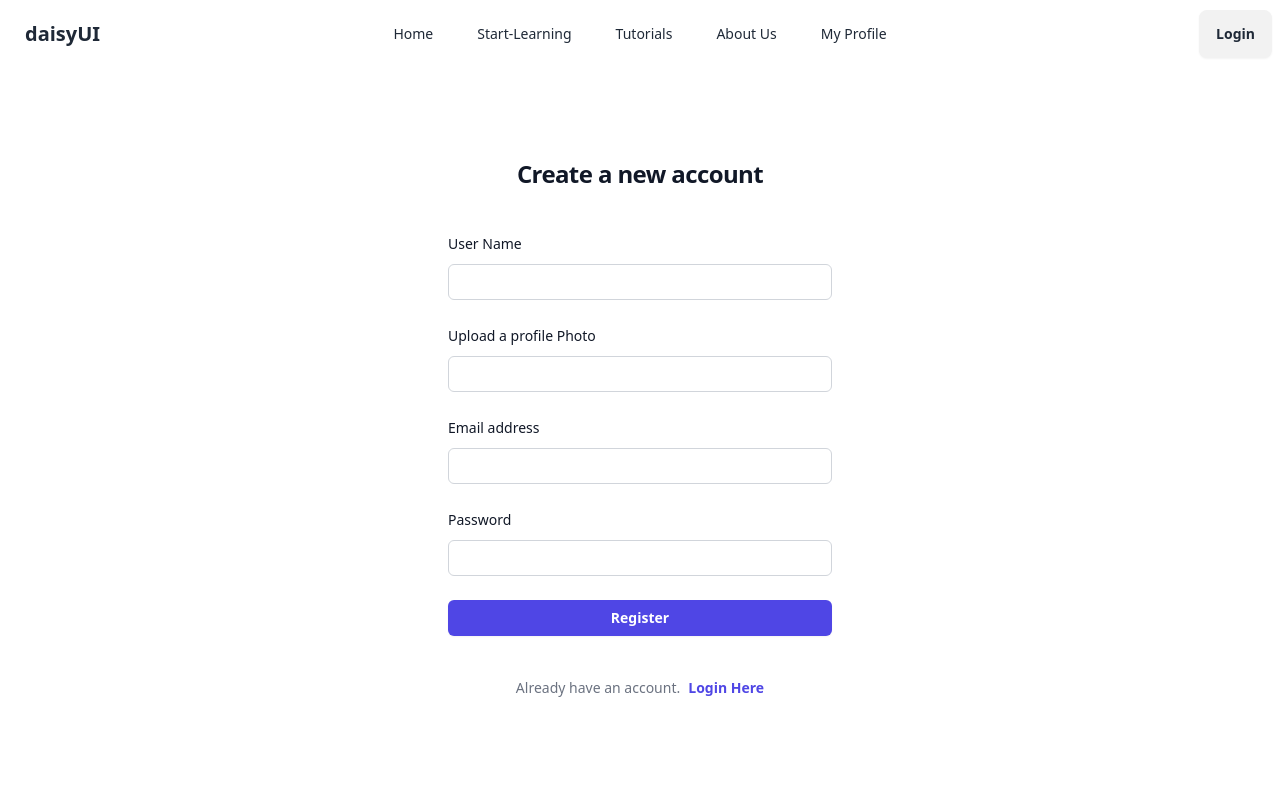
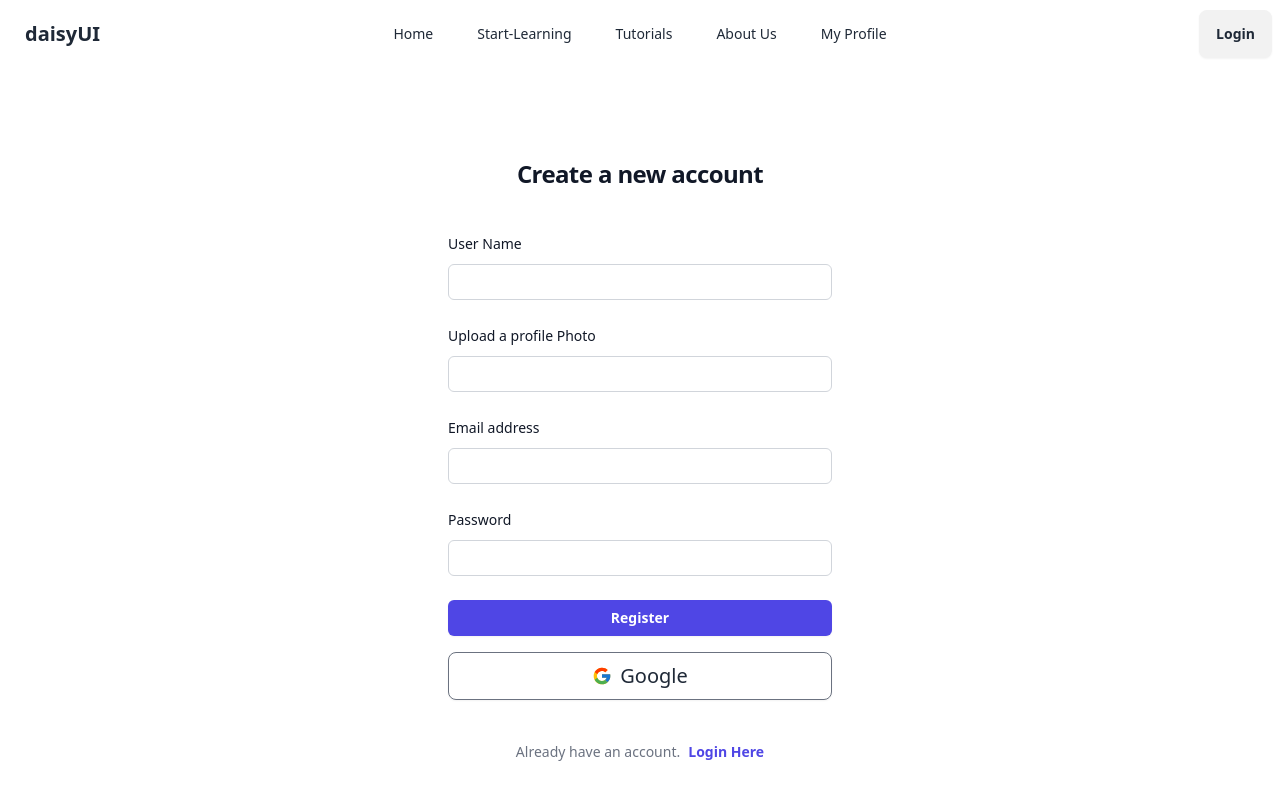
Before and after one commit to omlan99/Lingo-Bingo, a React (Vite) app: page /signup in a window 1280 px wide. Shown: the top 800 px of the page. Built offline with nearby package versions, Linux system fonts and the light colour scheme; no server answers.

Commit message:
added google login at registration page

```diff
--- a/src/Pages/SignUp.jsx
+++ b/src/Pages/SignUp.jsx
@@ -1,11 +1,13 @@
 import React, { useContext, useState } from "react";
 import { Link, useNavigate } from "react-router-dom";
 import { AuthContext } from "../Context/AuthProvider";
-
+import { FcGoogle } from "react-icons/fc";
 const SignUp = () => {
-  const { createUser, updateUser, setUser } = useContext(AuthContext);
+  const { createUser, updateUser, setUser, googleSignIn } = useContext(AuthContext);
   const navigate = useNavigate();
-
+  const handleGoogle = () => {
+    googleSignIn()
+  }
   const handleSubmit = (e) => {
     e.preventDefault();
     const form = e.target;
@@ -129,7 +131,14 @@ const SignUp = () => {
               </button>
             </div>
           </form>
-
+          <div className="my-4">
+            <button
+              onClick={handleGoogle}
+              className="btn btn-wide bg-white border-gray-500 text-xl font-medium w-full"
+            >
+              <FcGoogle /> Google
+            </button>
+          </div>
           <p class="mt-10 text-center text-sm/6 text-gray-500">
             Already have an account.
             <Link
```
